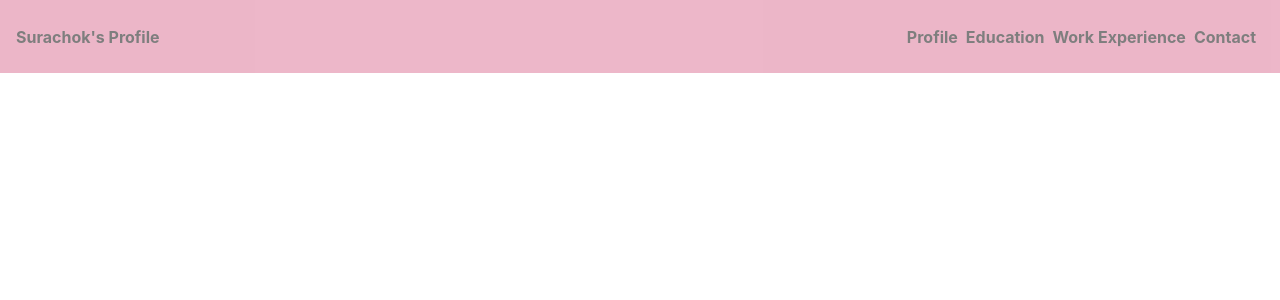
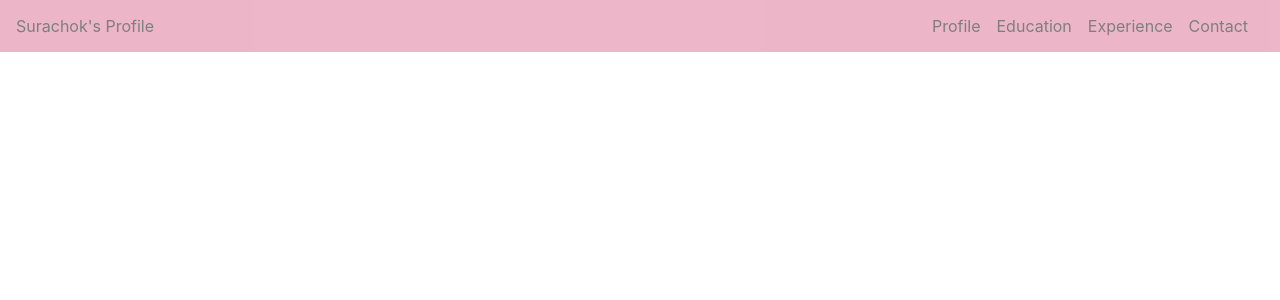
Before and after one commit to surachokh/learn-react, a React (Create React App) app: page / in a window 1280 px wide. Shown: the top 300 px of the page. Built offline with nearby package versions, Linux system fonts and the light colour scheme.

Commit message:
Create: router name

```diff
--- a/src/components/Header.js
+++ b/src/components/Header.js
@@ -9,10 +9,12 @@ const Wrapper = styled.div`
   justify-content: space-between;
 `;
 
-const Text = styled.h1`
+const Text = styled.a`
   font-size: 1em;
   text-align: center;
-  margin-right: 8px;
+  margin-right: 16px;
+  color: black;
+  text-decoration: none;
 `;
 
 const Title = styled.div`
@@ -28,11 +30,11 @@ export default function Header(props) {
   return (
     <Wrapper>
       <Title>
-        <Text>Surachok's Profile</Text>
+        <Text href="/home">Surachok's Profile</Text>
       </Title>
       <Menu>
         {props.children.map((menu) => (
-          <Text>{menu}</Text>
+          <Text href={`/${menu.toLowerCase()}`}>{menu}</Text>
         ))}
       </Menu>
     </Wrapper>
--- a/src/pages/Home.js
+++ b/src/pages/Home.js
@@ -5,7 +5,7 @@ export default function Home() {
   const [menuList] = useState([
     "Profile",
     "Education",
-    "Work Experience",
+    "Experience",
     "Contact",
   ]);
 
```
